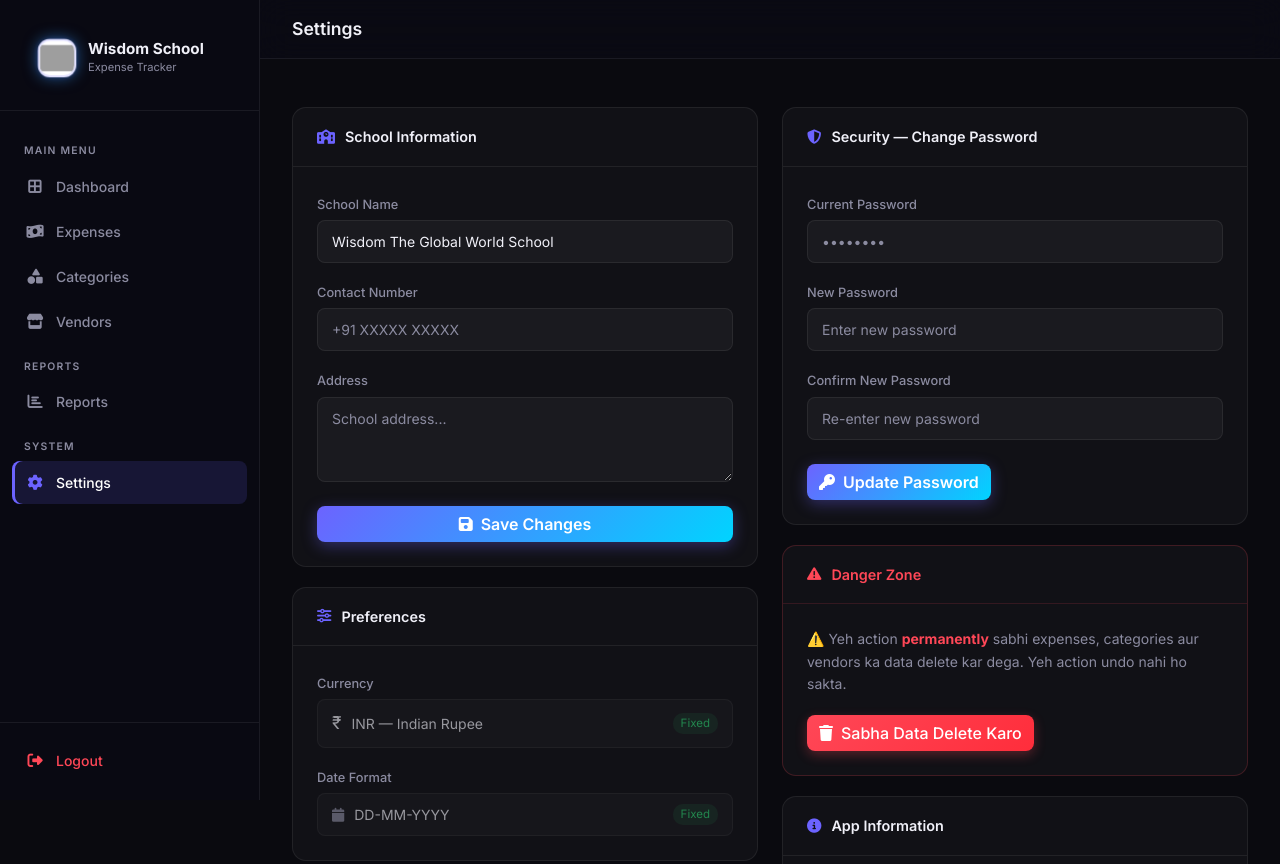
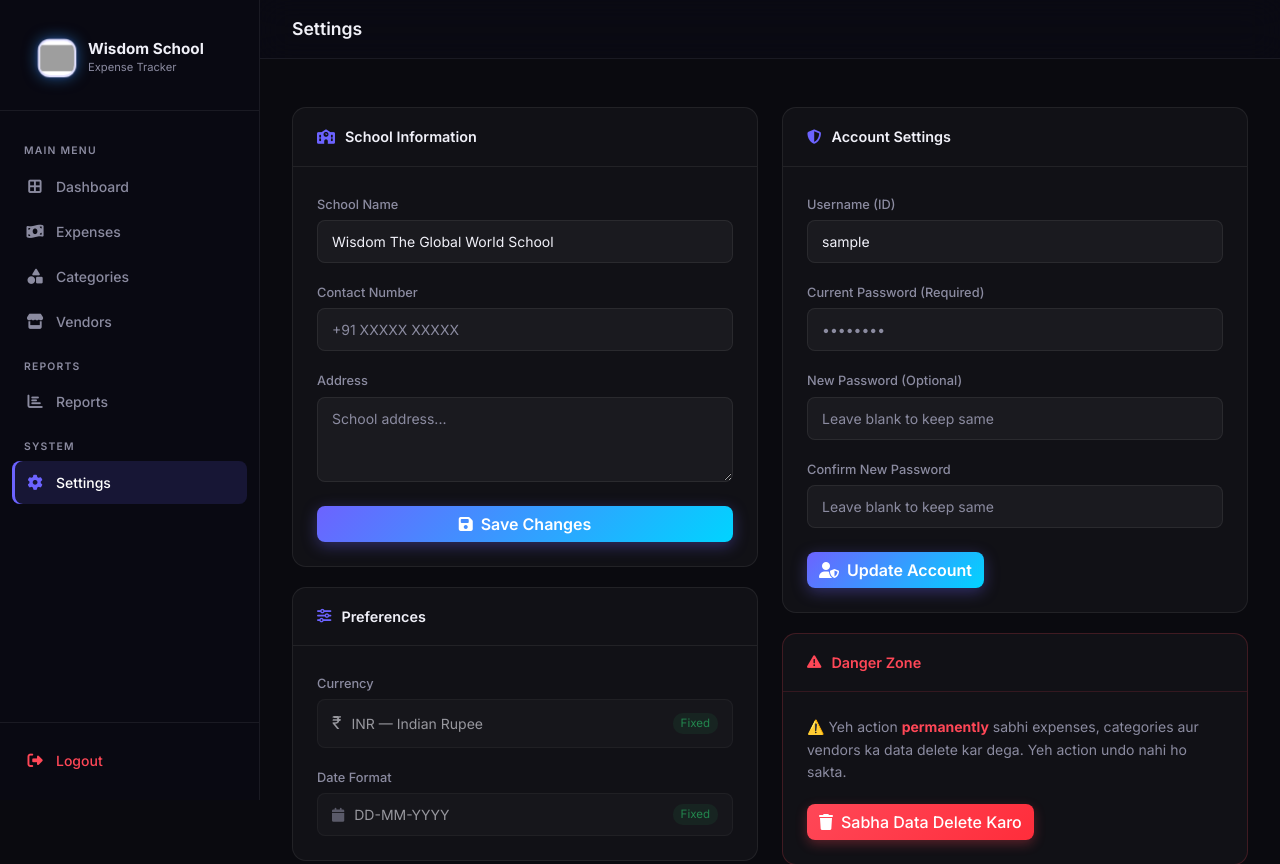
Before and after one commit to Prince4061/expanse-tracker, a Flask app: page /settings in a window 1280 px wide. Shown: the top 864 px of the page. Run offline with Flask 3, Linux system fonts and the light colour scheme; the visitor is signed in with stand-in values (Sample User, id 1); data that the repository does not hold is empty; grey boxes are pictures that could not be loaded.

Commit message:
admin passs change feature add kiya

```diff
--- a/app.py
+++ b/app.py
@@ -220,18 +220,27 @@ def api_settings():
     settings = Setting.query.all()
     return jsonify({s.key_name: s.value for s in settings})
 
-@app.route('/api/user/password', methods=['POST'])
+@app.route('/api/user/account', methods=['POST'])
 @login_required
-def api_password():
+def api_account():
     from werkzeug.security import generate_password_hash
     data = request.json
     cur = data.get('current')
     nw = data.get('new')
+    new_username = data.get('username')
 
     if not check_password_hash(current_user.password_hash, cur):
         return jsonify({'success': False, 'message': 'Current password incorrect'})
 
-    current_user.password_hash = generate_password_hash(nw)
+    if new_username and new_username != current_user.username:
+        existing = User.query.filter_by(username=new_username).first()
+        if existing:
+            return jsonify({'success': False, 'message': 'Username already taken'})
+        current_user.username = new_username
+
+    if nw:
+        current_user.password_hash = generate_password_hash(nw)
+
     db.session.commit()
     return jsonify({'success': True})
 
--- a/templates/settings.html
+++ b/templates/settings.html
@@ -103,27 +103,31 @@
 
                 <!-- Right Column -->
                 <div class="col-lg-6">
-                    <!-- Security -->
+                    <!-- Security & Account -->
                     <div class="settings-section">
                         <div class="settings-section-header">
                             <i class="fa-solid fa-shield-halved"></i>
-                            <span>Security — Change Password</span>
+                            <span>Account Settings</span>
                         </div>
                         <div class="settings-section-body">
                             <div class="mb-3">
-                                <label class="form-label">Current Password</label>
+                                <label class="form-label">Username (ID)</label>
+                                <input type="text" class="form-control" id="newUsername" value="{{ current_user.username }}">
+                            </div>
+                            <div class="mb-3">
+                                <label class="form-label">Current Password (Required)</label>
                                 <input type="password" class="form-control" id="curPass" placeholder="••••••••">
                             </div>
                             <div class="mb-3">
-                                <label class="form-label">New Password</label>
-                                <input type="password" class="form-control" id="newPass" placeholder="Enter new password">
+                                <label class="form-label">New Password (Optional)</label>
+                                <input type="password" class="form-control" id="newPass" placeholder="Leave blank to keep same">
                             </div>
                             <div class="mb-4">
                                 <label class="form-label">Confirm New Password</label>
-                                <input type="password" class="form-control" id="confirmPass" placeholder="Re-enter new password">
+                                <input type="password" class="form-control" id="confirmPass" placeholder="Leave blank to keep same">
                             </div>
-                            <button class="btn btn-primary" onclick="changePassword()">
-                                <i class="fa-solid fa-key me-2"></i>Update Password
+                            <button class="btn btn-primary" onclick="updateAccount()">
+                                <i class="fa-solid fa-user-shield me-2"></i>Update Account
                             </button>
                         </div>
                     </div>
@@ -200,21 +204,24 @@
             }
         }
 
-        async function changePassword() {
+        async function updateAccount() {
+            var usr = document.getElementById('newUsername').value;
             var cur = document.getElementById('curPass').value;
             var nw = document.getElementById('newPass').value;
             var con = document.getElementById('confirmPass').value;
-            if (!cur || !nw) { showAlert('<i class="fa-solid fa-exclamation-circle me-2"></i>Please fill all password fields.', 'danger'); return; }
-            if (nw !== con) { showAlert('<i class="fa-solid fa-exclamation-circle me-2"></i>New passwords do not match!', 'danger'); return; }
 
-            const res = await apiPost('/api/user/password', { current: cur, new: nw });
+            if (!cur) { showAlert('<i class="fa-solid fa-exclamation-circle me-2"></i>Current password is required to make changes.', 'danger'); return; }
+            if (usr.trim() === '') { showAlert('<i class="fa-solid fa-exclamation-circle me-2"></i>Username cannot be empty.', 'danger'); return; }
+            if (nw && nw !== con) { showAlert('<i class="fa-solid fa-exclamation-circle me-2"></i>New passwords do not match!', 'danger'); return; }
+
+            const res = await apiPost('/api/user/account', { username: usr, current: cur, new: nw });
             if (res.success) {
                 document.getElementById('curPass').value = '';
                 document.getElementById('newPass').value = '';
                 document.getElementById('confirmPass').value = '';
-                showAlert('<i class="fa-solid fa-check-circle me-2"></i>Password updated successfully!', 'success');
+                showAlert('<i class="fa-solid fa-check-circle me-2"></i>Account updated successfully!', 'success');
             } else {
-                showAlert('<i class="fa-solid fa-exclamation-circle me-2"></i>' + (res.message || 'Error updating password'), 'danger');
+                showAlert('<i class="fa-solid fa-exclamation-circle me-2"></i>' + (res.message || 'Error updating account'), 'danger');
             }
         }
 
```
Also changed, not shown: instance/expense_tracker.db.
